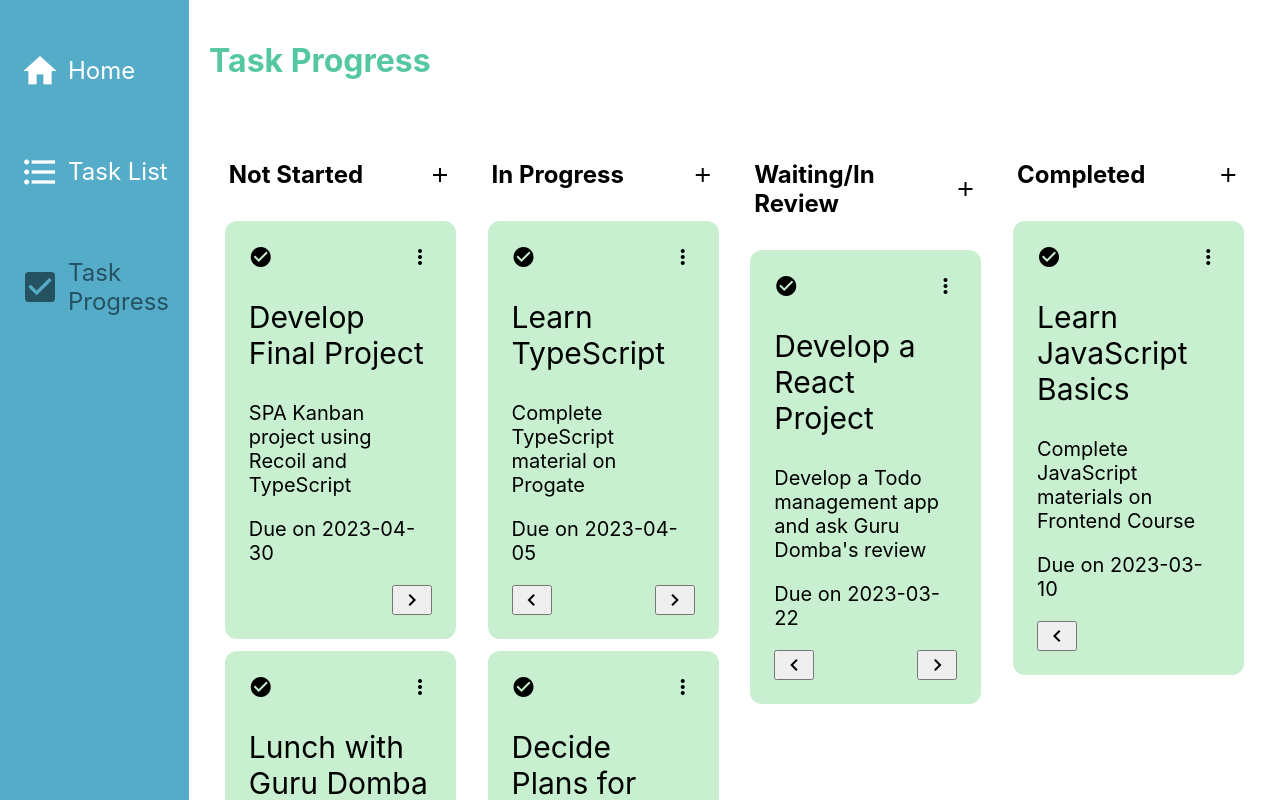
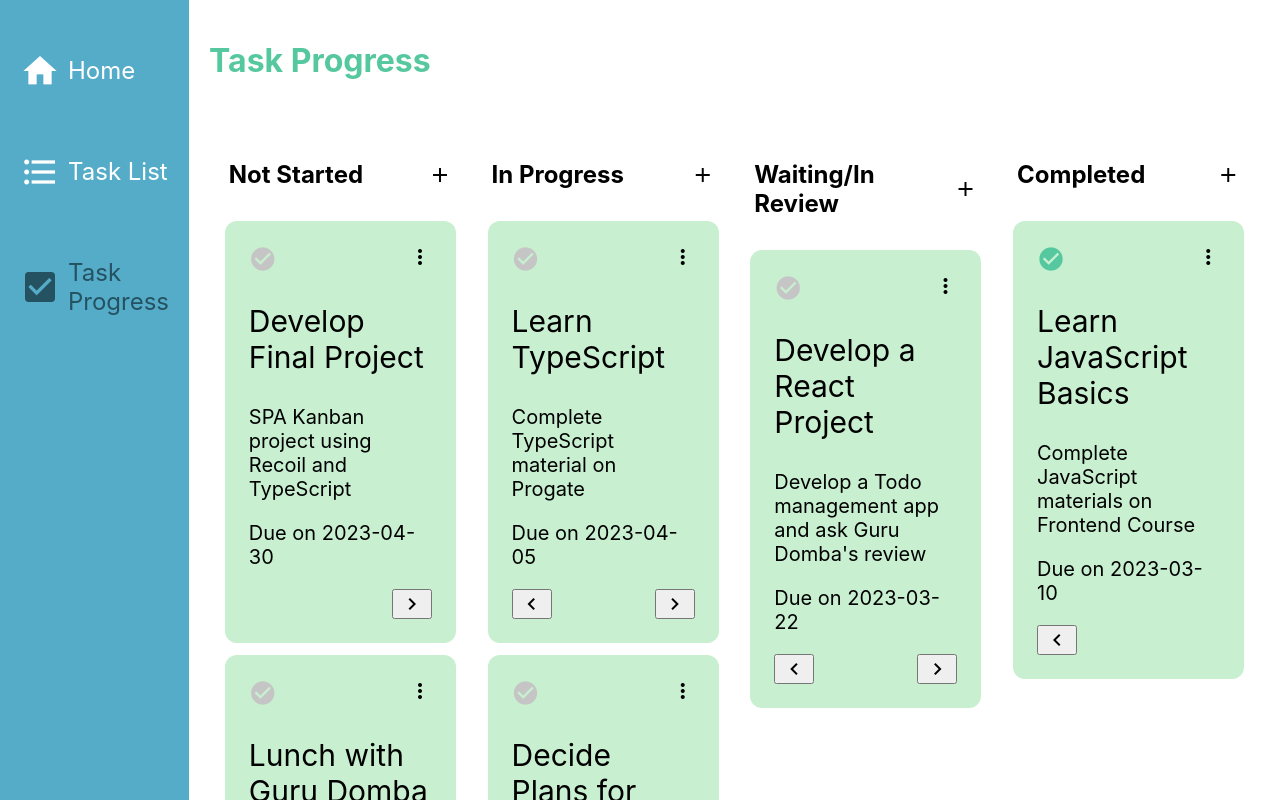
Before and after one commit to hidahid/ProgateProyekKanban, a React (Vite) app: page /task-progress in a window 1280 px wide. Shown: the top 800 px of the page. Built offline with nearby package versions, Linux system fonts and the light colour scheme; the HTML template or start-up script is replaced by a standard one.

Commit message:
Refactor completeTask function

```diff
--- a/src/features/tasks/components/TaskList/TaskListItem.tsx
+++ b/src/features/tasks/components/TaskList/TaskListItem.tsx
@@ -1,9 +1,30 @@
 import React from 'react'
+// Hapus import {useRecoilState} from 'recoil'
+// Hapus import {tasksState} from '../../TaskAtoms'
+// import { useRecoilState } from 'recoil'
+// import { tasksState } from '../../TaskAtoms'
 import type { Task, CSSProperties } from '../../../../types'
 import { TASK_PROGRESS_STATUS, TASK_PROGRESS_ID } from '../../../../constants/app'
+import { useTasksAction } from '../../hooks/Tasks' // Ditambahkan
 
 interface TaskListItemProps {
   task: Task
+}
+
+// Definisikan function ini
+const getIconStyle = (progressOrder: number): React.CSSProperties => {
+  const color: '#55C89F' | '#C5C5C5' =
+    progressOrder === TASK_PROGRESS_ID.COMPLETED ? '#55C89F' : '#C5C5C5'
+
+  const cursor: 'default' | 'pointer' =
+    progressOrder === TASK_PROGRESS_ID.COMPLETED ? 'default' : 'pointer'
+
+  return {
+    color,
+    cursor,
+    fontSize: '28px',
+    marginRight: '6px',
+  }
 }
 
 // Ditambahkan
@@ -23,10 +44,32 @@ const getProgressCategory = (progressOrder: number): string => {
 }
 
 const TaskListItem = ({ task }: TaskListItemProps): JSX.Element => {
+  // Hapus const [tasks, setTasks] = useRecoilState<Task[]>(tasksState)
+  // Hapus const completeTask = (taskId: number): void => {...}
+
+  // const [tasks, setTasks] = useRecoilState<Task[]>(tasksState)
+
+  // const completeTask = (taskId: number): void => {
+  //   const updatedTasks: Task[] = tasks.map((task) =>
+  //     task.id === taskId ? { ...task, progressOrder: TASK_PROGRESS_ID.COMPLETED } : task
+  //   )
+  //   setTasks(updatedTasks)
+  // }
+
+  const { completeTask } = useTasksAction() // Ditambahkan
+
   return (
     <div style={styles.tableBody}>
       <div style={styles.tableBodyTaskTitle}>
-        <span className="material-icons">check_circle</span>
+        <span
+          className="material-icons"
+          style={getIconStyle(task.progressOrder)}
+          onClick={() => {
+            completeTask(task.id)
+          }}
+        >
+          check_circle
+        </span>
         {task.title}
       </div>
       <div style={styles.tableBodyDetail}>{task.detail}</div>
--- a/src/features/tasks/components/TaskProgress/TaskCard.tsx
+++ b/src/features/tasks/components/TaskProgress/TaskCard.tsx
@@ -1,9 +1,29 @@
 import React from 'react'
+// Hapus import {useRecoilState} from 'recoil'
+// Hapus import {tasksState} from '../../TaskAtoms'
+// import { useRecoilState } from 'recoil'
+// import { tasksState } from '../../TaskAtoms'
 import type { Task, CSSProperties } from '../../../../types'
 import { TASK_PROGRESS_ID } from '../../../../constants/app'
+import { useTasksAction } from '../../hooks/Tasks' // Ditambahkan
 
 interface TaskCardProps {
   task: Task
+}
+
+// Definisikan function ini
+const getIconStyle = (progressOrder: number): React.CSSProperties => {
+  const color: '#55C89F' | '#C5C5C5' =
+    progressOrder === TASK_PROGRESS_ID.COMPLETED ? '#55C89F' : '#C5C5C5'
+
+  const cursor: 'default' | 'pointer' =
+    progressOrder === TASK_PROGRESS_ID.COMPLETED ? 'default' : 'pointer'
+
+  return {
+    color,
+    cursor,
+    fontSize: '28px',
+  }
 }
 
 const getArrowPositionStyle = (progressOrder: number): React.CSSProperties => {
@@ -17,10 +37,33 @@ const getArrowPositionStyle = (progressOrder: number): React.CSSProperties => {
 }
 
 const TaskCard = ({ task }: TaskCardProps): JSX.Element => {
+  // Hapus const [tasks, setTasks] = useRecoilState<Task[]>(tasksState)
+  // Hapus const completeTask = (taskId: number): void => {...}
+
+  // const [tasks, setTasks] = useRecoilState<Task[]>(tasksState)
+
+  // const completeTask = (taskId: number): void => {
+  //   const updatedTasks: Task[] = tasks.map((task) =>
+  //     task.id === taskId ? { ...task, progressOrder: TASK_PROGRESS_ID.COMPLETED } : task
+  //   )
+  //   setTasks(updatedTasks)
+  // }
+
+  const { completeTask } = useTasksAction() // Ditambahkan
+
   return (
     <div style={styles.taskCard}>
       <div style={styles.taskIcons}>
-        <div className="material-icons">check_circle</div>
+        {/* Diperbarui */}
+        <div
+          className="material-icons"
+          style={getIconStyle(task.progressOrder)}
+          onClick={(): void => {
+            completeTask(task.id) // Ditambahkan
+          }}
+        >
+          check_circle
+        </div>
         <div className="material-icons" style={styles.menuIcon}>
           more_vert
         </div>
--- /dev/null
+++ b/src/features/tasks/hooks/Tasks.ts
@@ -0,0 +1,25 @@
+import { useRecoilState } from 'recoil'
+import { tasksState } from '../TaskAtoms'
+import type { Task } from '../../../types'
+import { TASK_PROGRESS_ID } from '../../../constants/app'
+
+interface useTaskActionType {
+  completeTask: (taskId: number) => void
+}
+
+export const useTasksAction = (): useTaskActionType => {
+  const [tasks, setTasks] = useRecoilState<Task[]>(tasksState)
+
+  const completeTask = (taskId: number): void => {
+    const updatedTasks: Task[] = tasks.map((task) =>
+      task.id === taskId
+        ? { ...task, progressOrder: TASK_PROGRESS_ID.COMPLETED }
+        : task,
+    )
+    setTasks(updatedTasks)
+  }
+
+  return {
+    completeTask,
+  }
+}
```
